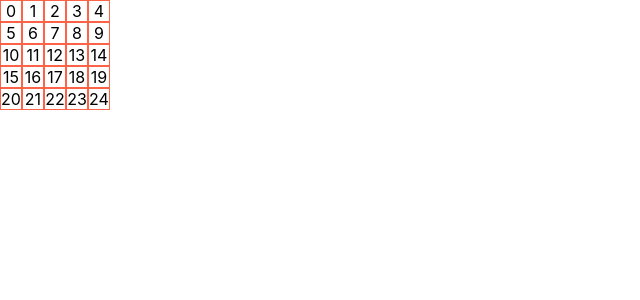
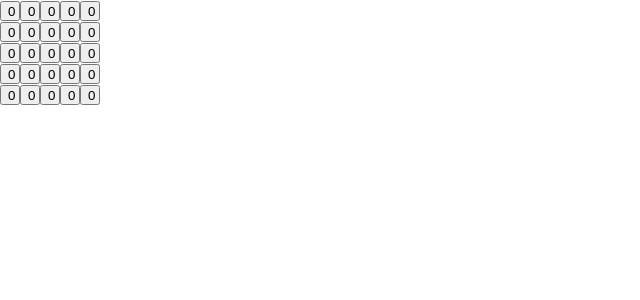
Before and after one commit to zimmicz/level-works-assessment, a React (Vite) app: page / in a window 1280 px wide. Shown: the top 300 px of the page, without its empty margins (0-640 px from the left). Built offline with nearby package versions, Linux system fonts and the light colour scheme.

Commit message:
feat: higlight changed cells

```diff
--- a/src/App.tsx
+++ b/src/App.tsx
@@ -16,19 +16,41 @@ function App() {
   const [values, setValues] = React.useState(() =>
     Array.from({ length: howManyTotalCells }).map(() => 0)
   );
+  const [changed, setChanged] = useHighlight();
+
   const handleCellClick = (value: number) => () => {
     const valuesToChange = getValuesToChange(value);
     setValues((cur) => applyChanges(cur, valuesToChange));
+    setChanged(valuesToChange);
   };
 
   React.useEffect(() => {
     console.log("values", values);
   }, [values]);
 
+  React.useEffect(() => {
+    if (changed.length === 0) {
+      return;
+    }
+
+    const timeout = window.setTimeout(() => {
+      setChanged([]);
+    }, 1000);
+
+    return () => window.clearTimeout(timeout);
+  }, [changed]);
+
   return (
     <>
       {values.map((_value, i) => (
-        <Value key={i} onClick={handleCellClick(i)} index={i} />
+        <Value
+          className={changed.includes(i) ? "highlighted" : undefined}
+          key={i}
+          onClick={handleCellClick(i)}
+          index={i}
+        >
+          {values[i]}
+        </Value>
       ))}
     </>
   );
@@ -37,8 +59,8 @@ function App() {
 function Value({
   index,
   ...rest
-}: React.HTMLAttributes<HTMLSpanElement> & { index: number }) {
-  const cell = <span {...rest}>{index}</span>;
+}: React.HTMLAttributes<HTMLButtonElement> & { index: number }) {
+  const cell = <button {...rest} />;
 
   if (shouldIBreakLine(index, howManyCellsInOneRow)) {
     return (
@@ -101,4 +123,25 @@ function applyChanges(values: number[], changed: number[]) {
   return newValues;
 }
 
+function useHighlight(): [
+  number[],
+  React.Dispatch<React.SetStateAction<number[]>>
+] {
+  const [changed, setChanged] = React.useState<number[]>([]);
+
+  React.useEffect(() => {
+    if (changed.length === 0) {
+      return;
+    }
+
+    const timeout = window.setTimeout(() => {
+      setChanged([]);
+    }, 1000);
+
+    return () => window.clearTimeout(timeout);
+  }, [changed]);
+
+  return [changed, setChanged];
+}
+
 export default App;
--- a/src/index.css
+++ b/src/index.css
@@ -11,10 +11,14 @@ body {
   -moz-osx-font-smoothing: grayscale;
 }
 
-span {
+button {
+  cursor: pointer;
   display: inline-block;
   height: 20px;
   width: 20px;
-  border: 1px solid tomato;
   text-align: center;
 }
+
+button.highlighted {
+  background-color: yellow;
+}
```
